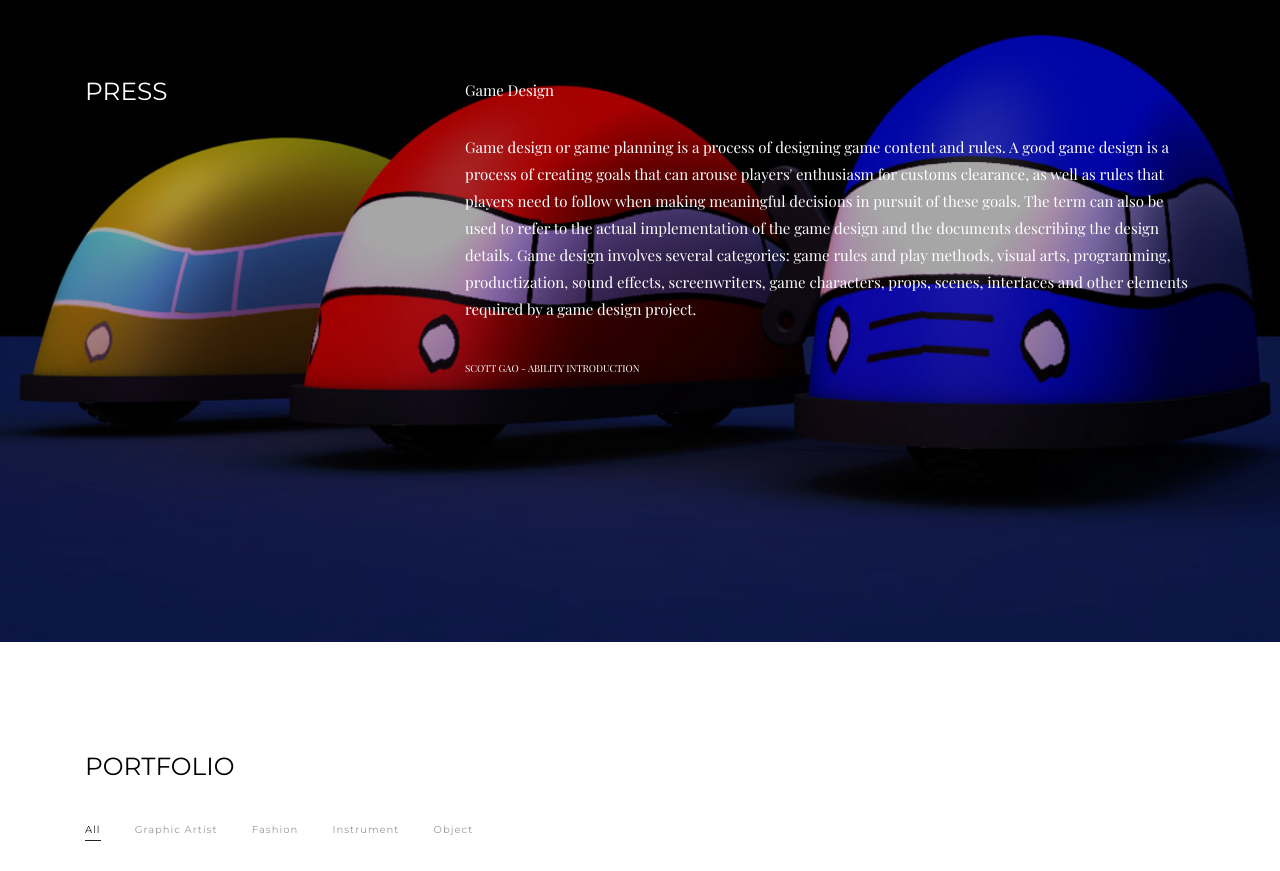
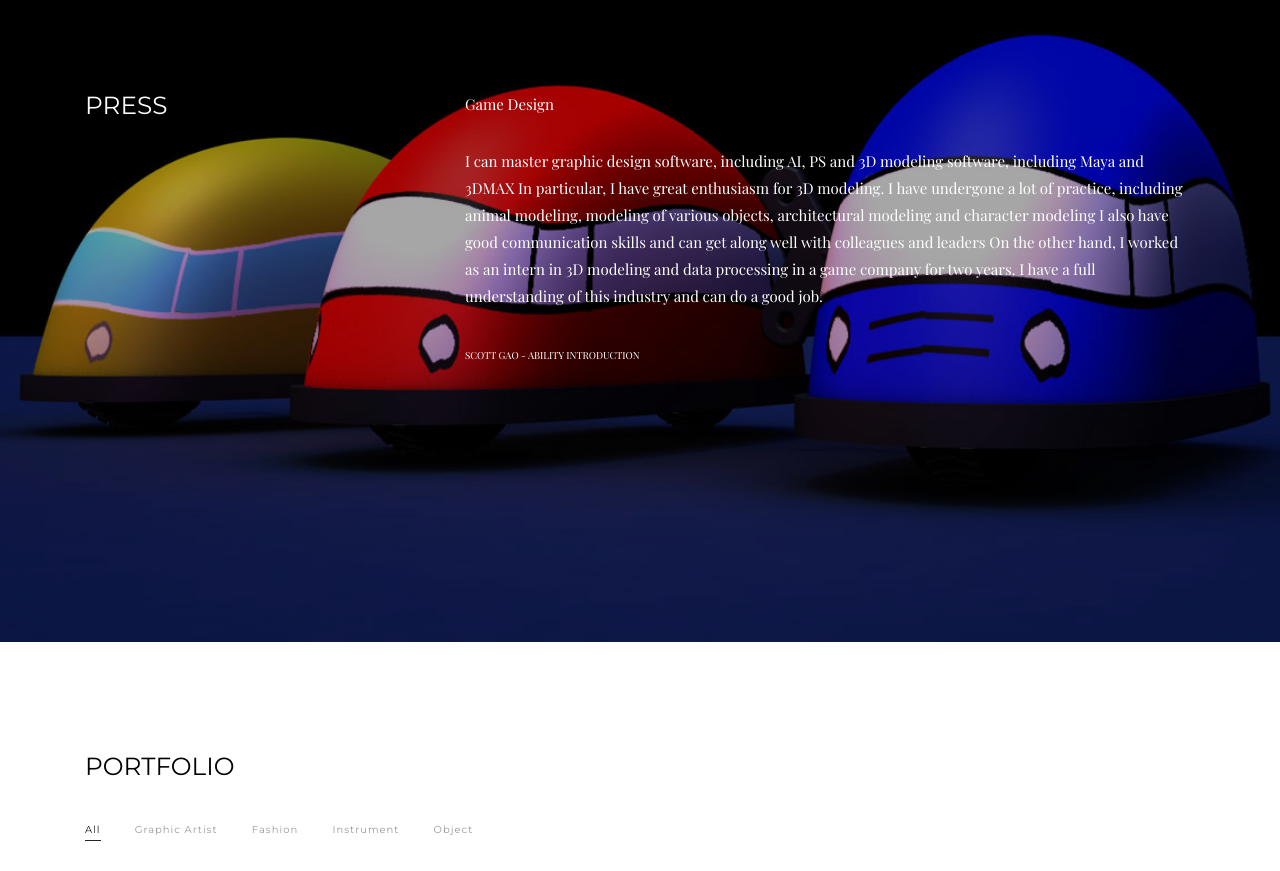
Before and after one commit to gst270931/portfolio, a plain HTML site: page index.html in a window 1280 px wide. Shown: the part 1500-2371 px from the top of the page. Drawn offline with nearby package versions, Linux system fonts and the light colour scheme; a web font is replaced by a local one.

Commit message:
Update index.html

```diff
--- a/index.html
+++ b/index.html
@@ -315,7 +315,7 @@
 													<div class="column width-8 offset-2 left">
 														<div class="">
 															<p class="color-white">Game Design</p>
-															<p class="color-white">Game design or game planning is a process of designing game content and rules. A good game design is a process of creating goals that can arouse players' enthusiasm for customs clearance, as well as rules that players need to follow when making meaningful decisions in pursuit of these goals. The term can also be used to refer to the actual implementation of the game design and the documents describing the design details. Game design involves several categories: game rules and play methods, visual arts, programming, productization, sound effects, screenwriters, game characters, props, scenes, interfaces and other elements required by a game design project.</p>
+															<p class="color-white">I can master graphic design software, including AI, PS and 3D modeling software, including Maya and 3DMAX In particular, I have great enthusiasm for 3D modeling. I have undergone a lot of practice, including animal modeling, modeling of various objects, architectural modeling and character modeling I also have good communication skills and can get along well with colleagues and leaders On the other hand, I worked as an intern in 3D modeling and data processing in a game company for two years. I have a full understanding of this industry and can do a good job.</p>
 															<p class="color-white no-margin-bottom text-uppercase"><small>Scott Gao - Ability introduction</small></p>
 															<img class="opacity-04" src="images/logos/signature-grid-4-white.svg" alt="" />
 														</div>
```
